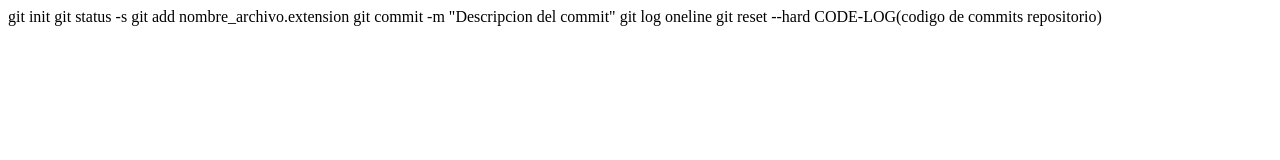
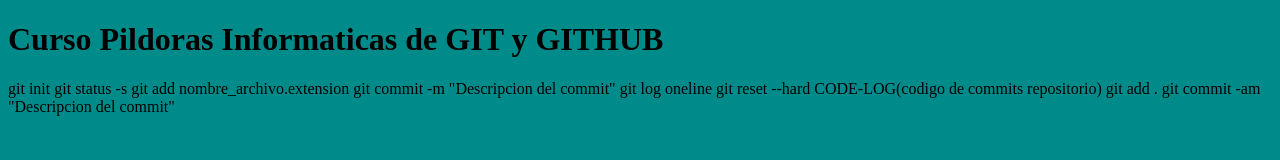
Before and after one commit to Rocastar/CursoGitPildoras, a plain HTML site: page index.html in a window 1280 px wide. Drawn offline with Linux system fonts and the light colour scheme.

Commit message:
Enlazamos hoja de estilos y agregamos titulo

```diff
--- /dev/null
+++ b/css/style.css
@@ -0,0 +1,3 @@
+body {
+    background-color: darkcyan;
+}
--- a/index.html
+++ b/index.html
@@ -4,8 +4,11 @@
     <meta charset="UTF-8">
     <meta name="viewport" content="width=device-width, initial-scale=1.0">
     <title>Document</title>
+    <link rel="stylesheet" href="css/style.css">
 </head>
 <body>
+    <h1>Curso Pildoras Informaticas de GIT y GITHUB</h1>
+
     <!-- primer comando para iniciar con git en un proyecto -->
     git init
 
@@ -23,5 +26,11 @@
 
     <!-- comando para resetear archivos en el repositorio a un punto especifico -->
     git reset --hard CODE-LOG(codigo de commits repositorio)
+
+    <!-- commando para aniadir todos los archivos al area de ensayo -->
+    git add .
+
+    <!-- comando para aniadir archivos al area de ensayo y subir archivos al repositorio -->
+    git commit -am "Descripcion del commit"
 </body>
 </html>
```
Also changed, not shown: js/script.js (added).
